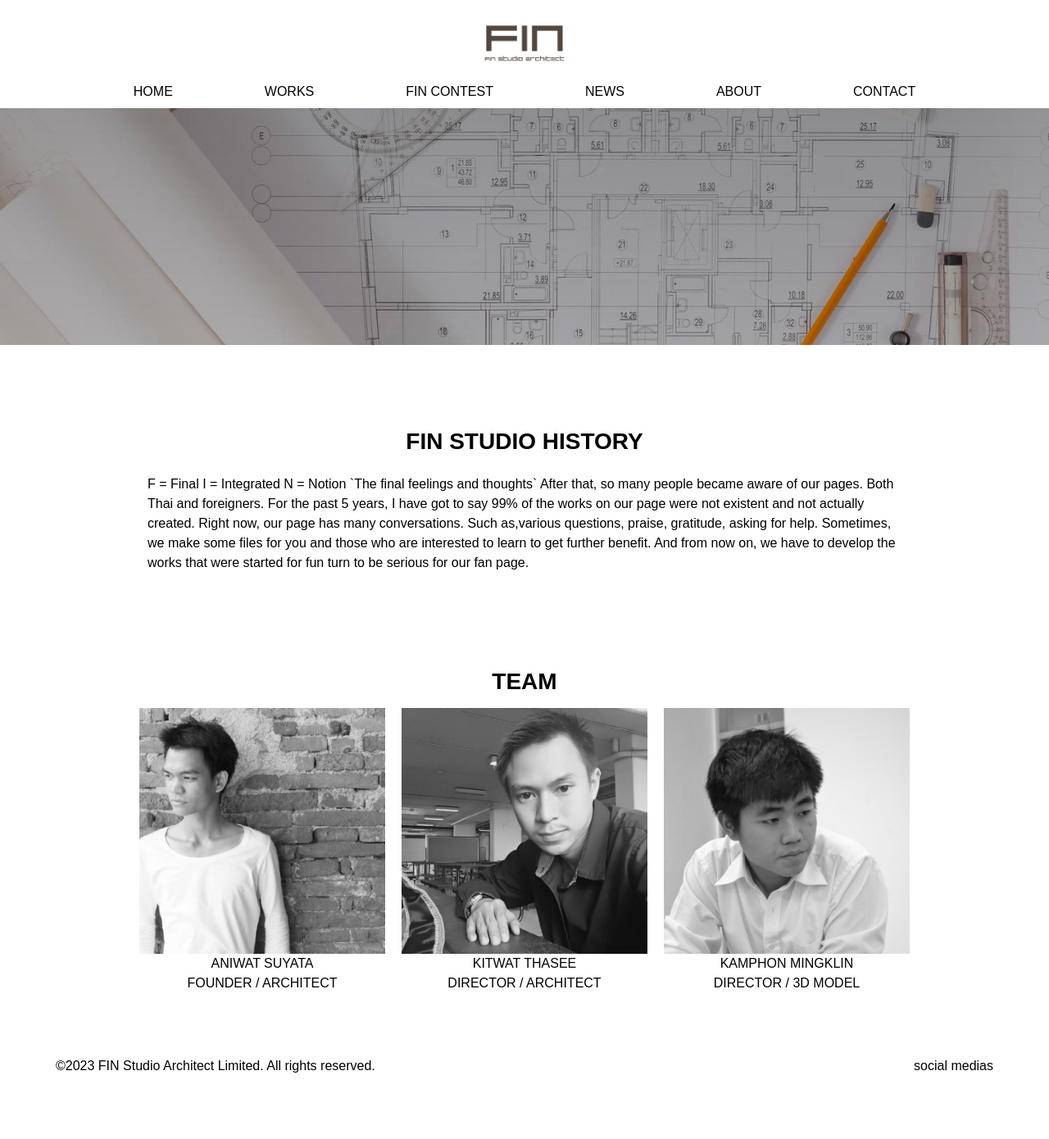
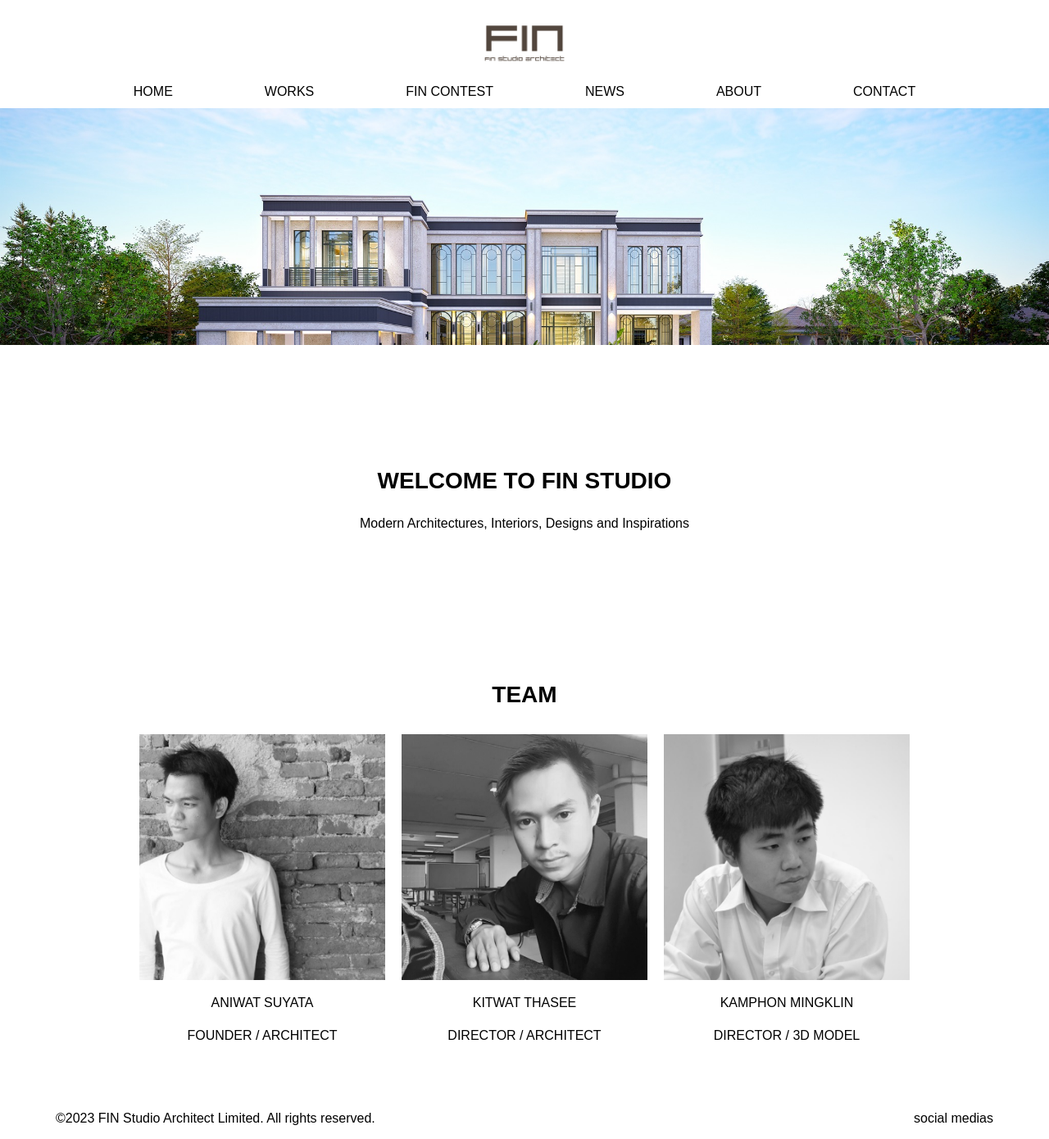
Before and after one commit to thanatP-Bz/fin-studio, a Next.js app: page /about in a window 1280 px wide. Shown: the whole page at 82% size. Before the commit the page ends 1326 px from the top, so only its background shows below. Built offline with nearby package versions, Linux system fonts and the light colour scheme; a web font is replaced by a local one.

Commit message:
fixedLayout

```diff
--- a/src/app/about/page.jsx
+++ b/src/app/about/page.jsx
@@ -6,12 +6,17 @@ import kitwat from "../../../public/kitwat.png";
 
 const About = () => {
   return (
-    <div>
+    <>
       <div className="mb-[10%] flex h-[100vh] w-screen flex-col items-center justify-center md:mb-0">
-        <div className="about-img flex h-[50%] w-full items-center justify-center overflow-hidden bg-cover md:mt-[7%] md:h-[100%]"></div>
+        <div className="contact-img flex h-[50%] w-full items-center justify-center overflow-hidden bg-cover md:mt-[7%] md:h-[100%]"></div>
 
         <div className="flex h-[50%] w-full max-w-[1000px] flex-col items-center justify-start gap-y-0 p-4 md:h-[100%] md:justify-center md:gap-x-4 md:gap-y-6 md:p-10">
           <h1 className="text-2xl font-bold uppercase md:text-[28px]">
+            Welcome to Fin Studio
+          </h1>
+          <p>Modern Architectures, Interiors, Designs and Inspirations</p>
+
+          {/* <h1 className="text-2xl font-bold uppercase md:text-[28px]">
             Fin Studio History
           </h1>
           <p>
@@ -24,28 +29,28 @@ const About = () => {
             some files for you and those who are interested to learn to get
             further benefit. And from now on, we have to develop the works that
             were started for fun turn to be serious for our fan page.
-          </p>
+          </p> */}
         </div>
       </div>
 
       {/* team */}
       <div className=" mb-[7%] w-full text-center uppercase md:mb-[5%] md:mt-[0]">
-        <h1 className="p-4 text-2xl font-bold md:text-[28px]">team</h1>
+        <h1 className=" p-8 text-2xl font-bold md:text-[28px]">team</h1>
         <div className="flex flex-col items-center justify-center gap-5 md:flex-row md:items-start">
-          <div className="bg-white">
+          <div className="flex flex-col gap-y-4 bg-white">
             <Image src={aniwat} width={300} height={300} alt="aniwat" />
 
             <h1>Aniwat Suyata</h1>
             <p>Founder / Architect</p>
           </div>
 
-          <div className="bg-white">
+          <div className=" flex flex-col gap-y-4 bg-white">
             <Image src={kitwat} width={300} height={300} alt="kitwat" />
             <h1>Kitwat Thasee</h1>
             <p>Director / Architect</p>
           </div>
 
-          <div className="bg-white">
+          <div className="flex flex-col gap-y-4 bg-white">
             <Image src={kamphon} width={300} height={300} alt="kamphon" />
 
             <h1>Kamphon Mingklin</h1>
@@ -53,7 +58,7 @@ const About = () => {
           </div>
         </div>
       </div>
-    </div>
+    </>
   );
 };
 
--- a/src/app/contact/page.jsx
+++ b/src/app/contact/page.jsx
@@ -3,32 +3,16 @@ import React from "react";
 const Contact = () => {
   return (
     <>
-      <div className="mt-[5%] flex h-[100vh] w-screen flex-col items-center justify-center">
-        <div className="mt-[5%] flex h-[50%] w-full items-center justify-center overflow-hidden bg-cover md:h-[70%]">
-          <iframe
-            src="https://www.google.com/maps/embed?pb=!1m18!1m12!1m3!1d15490.467505245035!2d100.438514310702!3d13.921833811271211!2m3!1f0!2f0!3f0!3m2!1i1024!2i768!4f13.1!3m3!1m2!1s0x30e2857afab65b13%3A0xd9efdb3a1c55c3b9!2z4Liq4Lix4Lih4Lih4Liy4LiB4Lij!5e0!3m2!1sen!2sus!4v1687573549858!5m2!1sen!2sus"
-            className="mx-2 mb-[5%] h-full w-full md:mx-8 md:mb-[0]"
-            allowfullscreen=""
-            loading="lazy"
-            referrerpolicy="no-referrer-when-downgrade"
-          ></iframe>
-        </div>
+      <div className="flex h-[100vh] w-screen items-center justify-center">
+        <div className="mb-[10%] flex h-[100vh] w-screen flex-col items-center justify-center md:mb-0">
+          <div className="home-img flex h-[50%] w-full items-center justify-center overflow-hidden bg-cover md:mt-[7%] md:h-[100%]"></div>
 
-        <div className=" flex h-[50%] w-full flex-col items-center justify-start gap-y-0 p-5 md:mt-[0] md:h-[70%] md:justify-center md:gap-x-4 md:gap-y-6 md:p-10">
-          <h1 className="text-2xl font-bold uppercase md:text-[28px]">
-            Contact
-          </h1>
-          <p>
-            FIN STUDIO ARCHITECT LIMITED
-            <br />
-            159/191 SAMMAKORN AVENUE CHAIYAPHRUEK-WONGWAEN, LAM PHO, BANG BUA
-            THONG DISTRICT, NONTHABURI 11110, THAILAND
-            <br />
-            T : 081 924 3132 , 080 125 1848 , 086 135 5715
-            <br />
-            FACEBOOK PAGE : Fin Studio Architect E :
-            finstudioarchitect@gmail.com
-          </p>
+          <div className="flex h-[50%] w-full max-w-[1000px] flex-col items-center justify-start gap-y-0 p-4 md:h-[100%] md:justify-center md:gap-x-4 md:gap-y-6 md:p-10">
+            <h1 className="text-2xl font-bold uppercase md:text-[28px]">
+              Welcome to Fin Studio
+            </h1>
+            <p>Modern Architectures, Interiors, Designs and Inspirations</p>
+          </div>
         </div>
       </div>
     </>
--- a/src/app/globals.css
+++ b/src/app/globals.css
@@ -75,11 +75,9 @@ body {
   background-position: center;
 }
 
-.team-img {
-  background-image: url(../../public/19742.jpg);
+.contact-img {
+  background-image: url(../../public/contact.jpg);
   background-position: center;
-  background-size: cover;
-  background-repeat: no-repeat;
 }
 
 .footer-img {
--- a/src/app/page.tsx
+++ b/src/app/page.tsx
@@ -3,8 +3,17 @@ import React from "react";
 const Homepage = () => {
   return (
     <>
-      <div className="flex h-[90vh] w-screen items-center justify-center">
-        <div className="home-img h-[80%] w-full overflow-hidden bg-gray-300 bg-cover md:h-[70%]"></div>
+      <div className="flex h-[100vh] w-screen items-center justify-center">
+        <div className="mb-[10%] flex h-[100vh] w-screen flex-col items-center justify-center md:mb-0">
+          <div className="home-img flex h-[50%] w-full items-center justify-center overflow-hidden bg-cover md:mt-[7%] md:h-[100%]"></div>
+
+          <div className="flex h-[50%] w-full max-w-[1000px] flex-col items-center justify-start gap-y-0 p-4 md:h-[100%] md:justify-center md:gap-x-4 md:gap-y-6 md:p-10">
+            <h1 className="text-2xl font-bold uppercase md:text-[28px]">
+              Welcome to Fin Studio
+            </h1>
+            <p>Modern Architectures, Interiors, Designs and Inspirations</p>
+          </div>
+        </div>
       </div>
     </>
   );
```
Also changed, not shown: public/contact.jpg (renamed from public/about.jpg).
